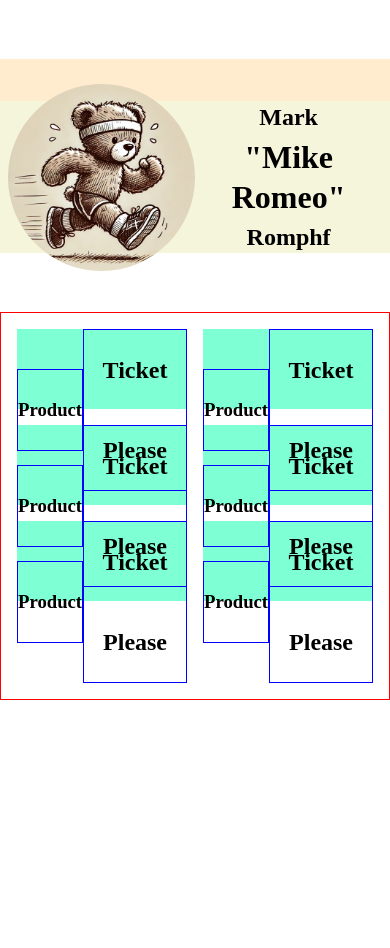
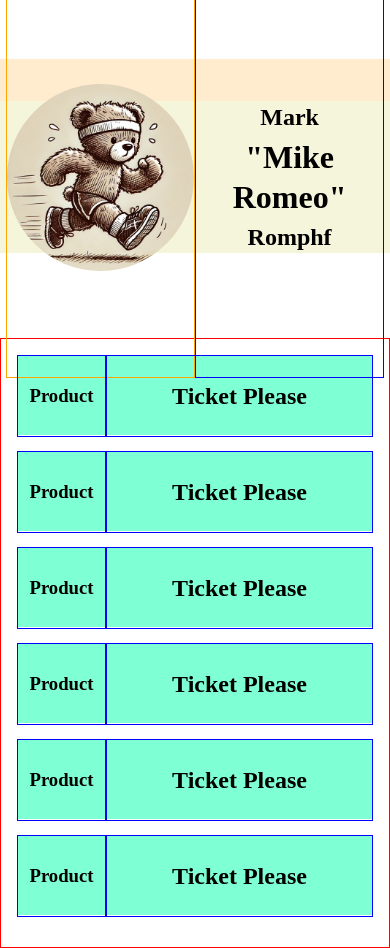
Before and after one commit to mromphf/website, a Vue app: page / in a window 390 px wide. Before the commit the page ends 844 px from the top, so only its background shows below. Built offline with nearby package versions, Linux system fonts and the light colour scheme.

Commit message:
Responsive styles for the ticket housing.

```diff
--- a/src/components/Landing.vue
+++ b/src/components/Landing.vue
@@ -24,11 +24,33 @@ export default {
 <style scoped>
 #ticketHousing {
   border: 1px solid red;
-  column-count: 2;
+  column-count: 1;
   column-gap: 1rem;
-  margin-top: 7vh;
+  margin-top: 10vh;
   max-height: 80vh;
   overflow-y: auto;
   padding: 1rem;
+  margin-left: auto;
+  margin-right: auto;
 }
+
+@media(min-width: 1366px) {
+  #ticketHousing {
+    width: 90%;
+    column-count: 2;
+  }
+}
+
+@media(min-width: 1920px) {
+  #ticketHousing {
+    width: 75%;
+  }
+}
+
+@media(min-width: 2560px){
+  #ticketHousing {
+    width: 60%;
+  }
+}
+
 </style>
--- a/src/components/Masthead.vue
+++ b/src/components/Masthead.vue
@@ -37,12 +37,19 @@ header .header-left, .header-right {
   justify-content: center;
   align-items: center;
   width: 48%;
+  height: 400px;
 }
 
 header .header-right {
+  border: 1px solid blue;
+
   display: flex;
   justify-content: center;
   flex-direction: column;
+}
+
+header .header-left {
+  border: 1px solid orange;
 }
 
 header img {
```
